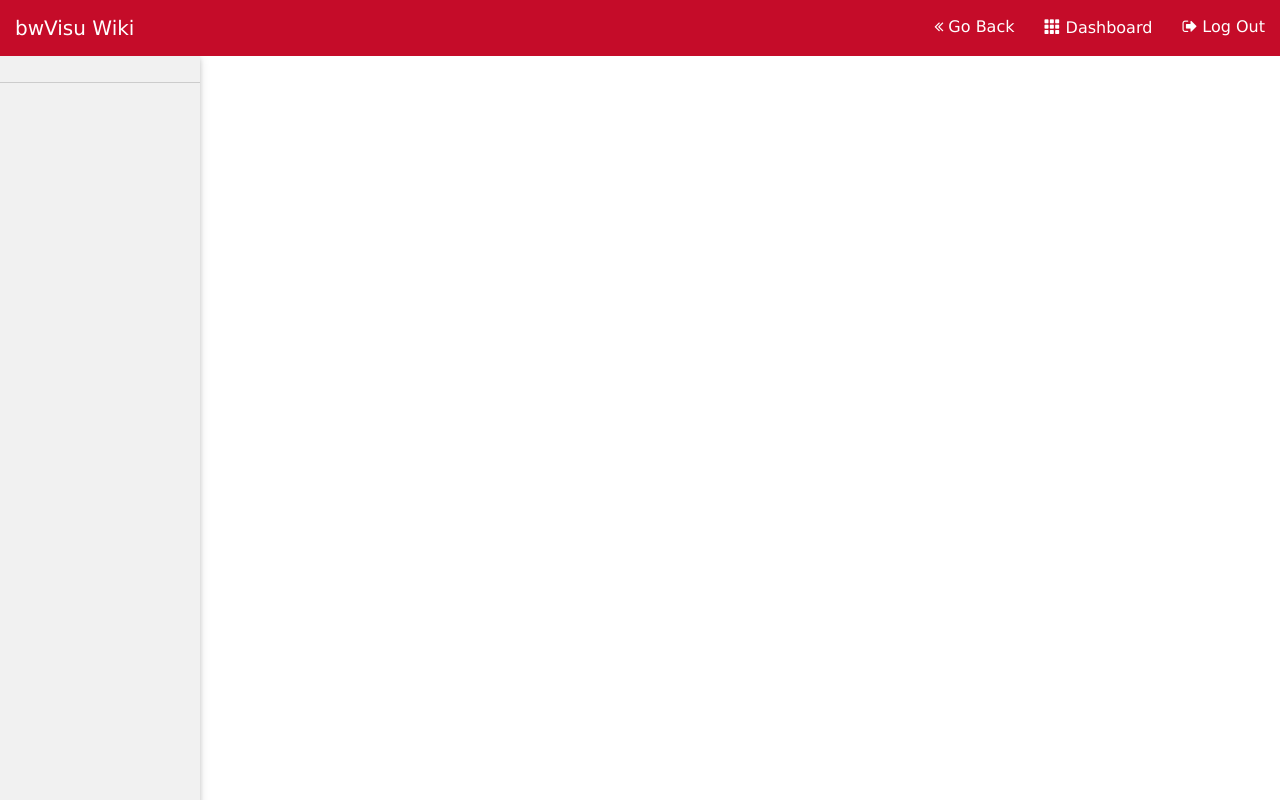
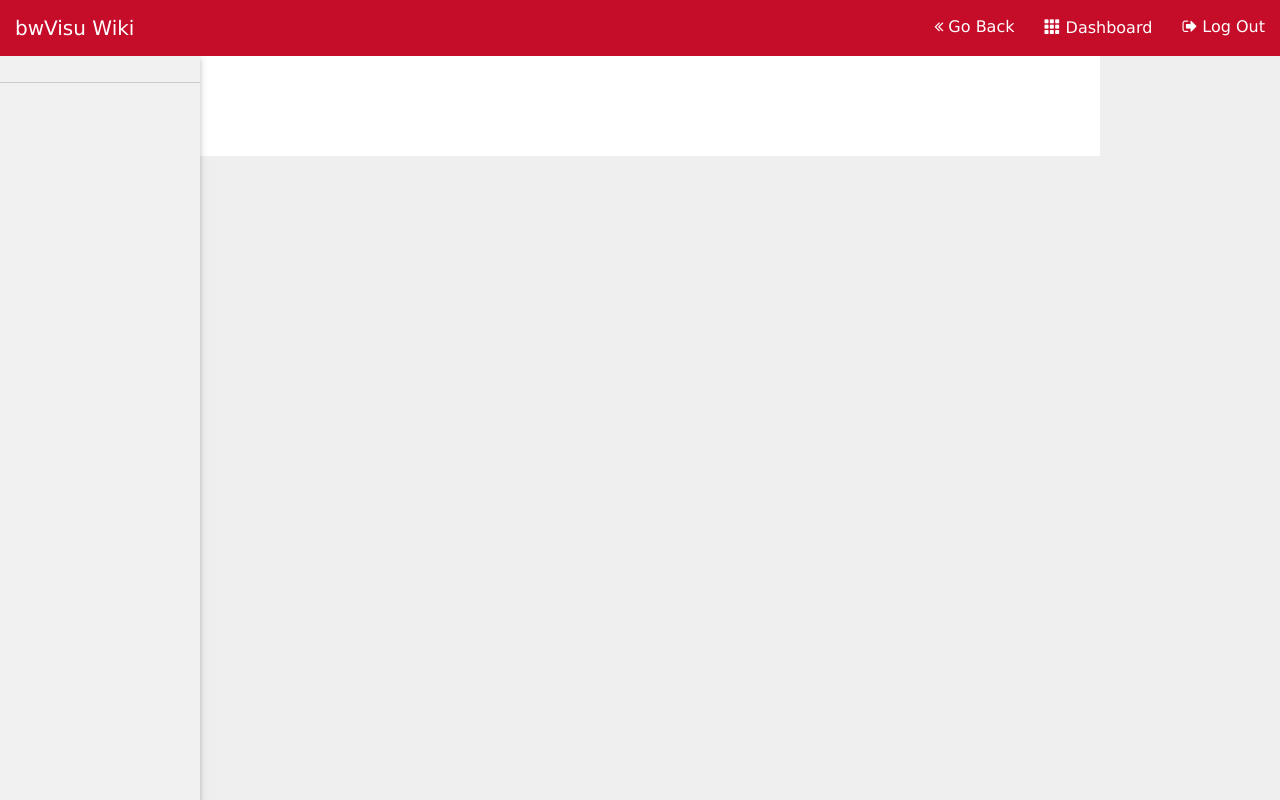
Before and after one commit to cevinclein/qwidotdesaa, a Flask app: page / in a window 1280 px wide. Run offline with Flask 3, Linux system fonts and the light colour scheme; data that the repository does not hold is empty; some libraries are stand-ins or nearby versions.

Commit message:
fix layout

```diff
--- a/templates/index.html
+++ b/templates/index.html
@@ -85,7 +85,7 @@
       }
       body {
         margin-top: 56px;
-        margin-bottom: 100px;
+        background-color: #efefef;
       }
       .toc {
       	border: 1px solid #cccccc;
@@ -100,6 +100,9 @@
       }
       .md_content {
         margin-left: 200px;
+        max-width: 900px;
+        background-color: white;
+        padding-bottom: 100px;
       }
       .md_content a:not(.md_content .toc a){
         color: dodgerblue;
```
